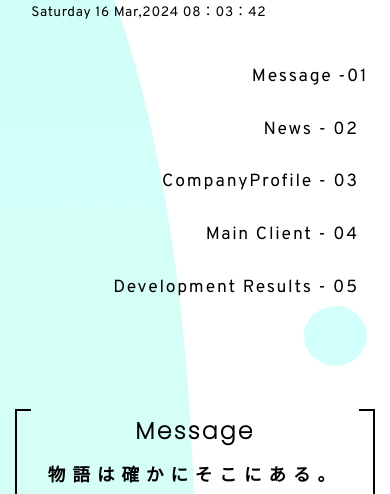
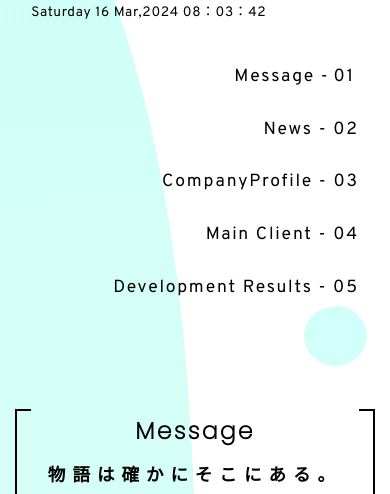
Before and after one commit to hiratamizuki817/test, a plain HTML site: page index3.html in a window 390 px wide. Shown: the part 350-844 px from the top of the page. Drawn offline with nearby package versions, Linux system fonts and the light colour scheme.

Commit message:
Update index3.html

```diff
--- a/index3.html
+++ b/index3.html
@@ -130,7 +130,7 @@
 
                 @media screen and (max-width: 750px) {
                     .test_text_size {
-                        width: 3vw;
+                        width: 7.5vw;
                     }
                 }
             </style>
```
